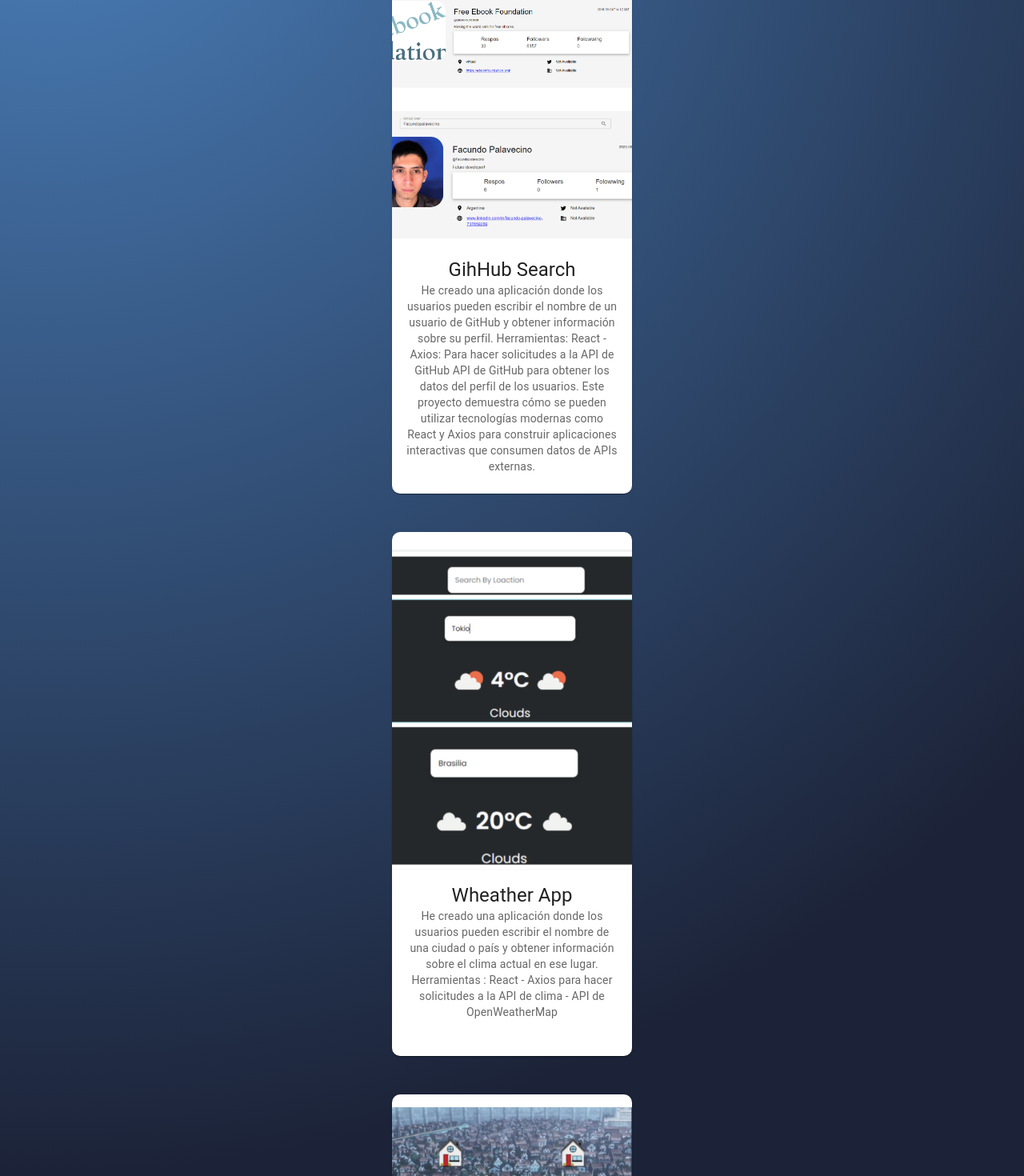
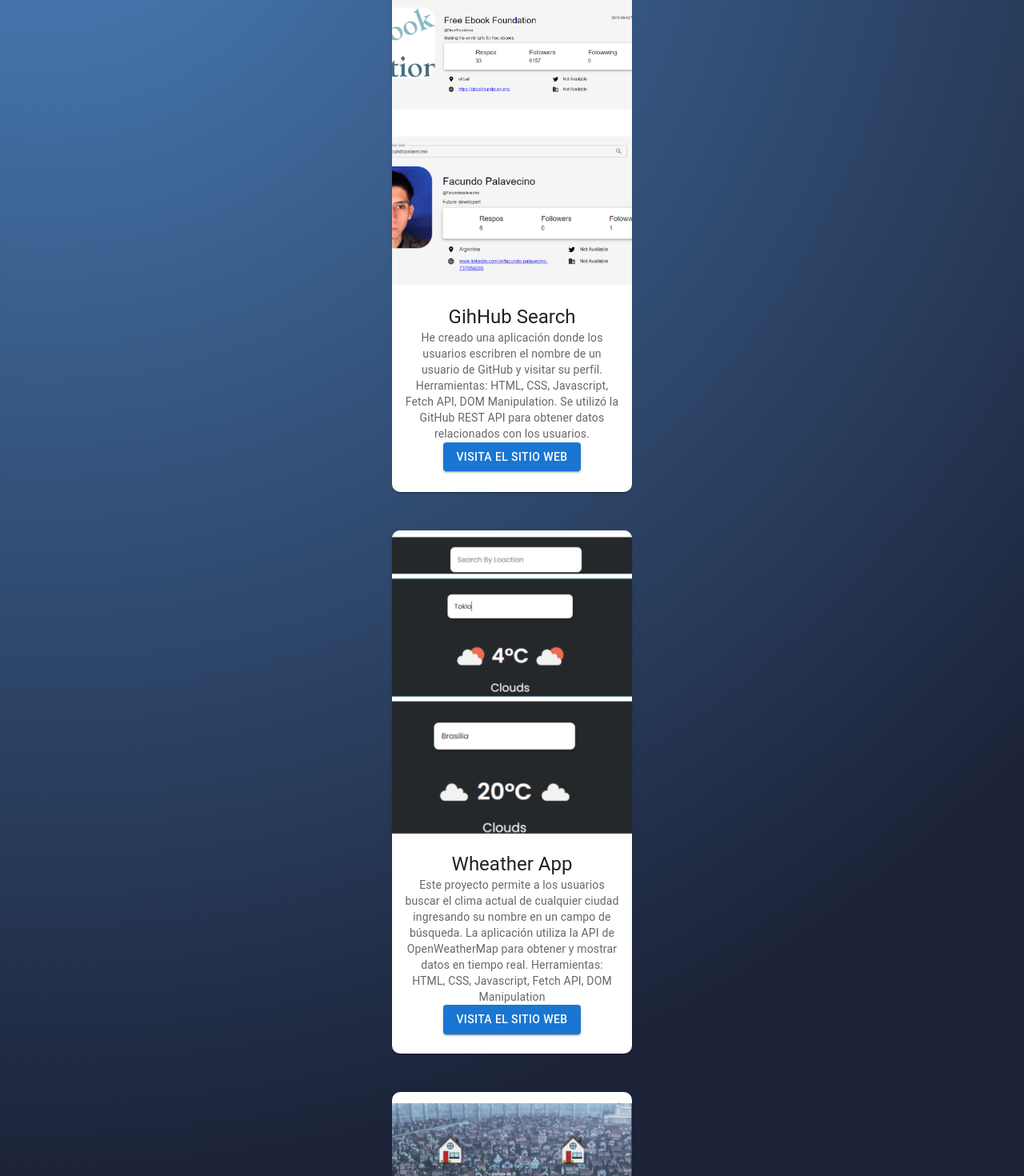
Before and after one commit to Facundopalavecino/fpPortfolioWeb, a React (Create React App) app: page /MisProyectos in a window 1280 px wide. Shown: the part 235-1705 px from the top of the page at 80% size. Built offline with nearby package versions, Linux system fonts and the light colour scheme.

Commit message:
Actualizacion de sitios web de proyectos

```diff
--- a/src/components/MisProyectos.tsx
+++ b/src/components/MisProyectos.tsx
@@ -1,5 +1,5 @@
 import React from 'react';
-import { Card, Typography, CardContent, CardMedia } from '@mui/material';
+import { Card, Typography, CardContent, CardMedia, Button, ImageList } from '@mui/material';
 
 import gitHub3 from '../assets/image-proyect/gitHub3.png';
 import gitHub2 from '../assets/image-proyect/gitHub2.png';
@@ -10,7 +10,6 @@
 
 const MisProyectos = () => {
     return (
-
         <div style={{textAlign:'center',
             display:'flex',
             justifyContent:'center',
@@ -36,11 +35,14 @@
                             GihHub Search
                         </Typography>
                         <Typography variant="body2" color="text.secondary">
-                        He creado una aplicación donde los usuarios pueden escribir el nombre de un usuario de GitHub y obtener información sobre su perfil.
-                        Herramientas: React - Axios: Para hacer solicitudes a la API de GitHub
-                        API de GitHub para obtener los datos del perfil de los usuarios.
-                        Este proyecto demuestra cómo se pueden utilizar tecnologías modernas como React y Axios para construir aplicaciones interactivas que consumen datos de APIs externas.
+                        He creado una aplicación donde los usuarios escribren el nombre de un usuario de GitHub y visitar su perfil.
+                        Herramientas: HTML, CSS, Javascript, Fetch API, DOM Manipulation.
+                        Se utilizó la GitHub REST API para obtener datos relacionados con los usuarios.
                         </Typography>
+                        <Button variant="contained"
+                        href="https://git-hub-users-one.vercel.app/" target="_black">
+                        Visita el sitio web
+                        </Button>
                     </CardContent>
                 </Card>
                 <br />
@@ -56,9 +58,13 @@
                             Wheather App
                         </Typography>
                         <Typography variant="body2" color="text.secondary">
-                        He creado una aplicación donde los usuarios pueden escribir el nombre de una ciudad o país y obtener información sobre el clima actual en ese lugar.
-                        Herramientas : React - Axios para hacer solicitudes a la API de clima - API de OpenWeatherMap
+                        Este proyecto permite a los usuarios buscar el clima actual de cualquier ciudad ingresando su nombre en un campo de búsqueda. La aplicación utiliza la API de OpenWeatherMap para obtener y mostrar datos en tiempo real.
+                        Herramientas: HTML, CSS, Javascript, Fetch API, DOM Manipulation
                         </Typography>
+                        <Button variant="contained"
+                        href="https://wheater-app-silk.vercel.app/" target="_black">
+                        Visita el sitio web
+                        </Button>
                     </CardContent>
                 </Card>
                 <br />
--- a/src/index.css
+++ b/src/index.css
@@ -492,3 +492,8 @@
   color: var(--colorTwo);
   box-shadow: inset 0 0 60px var(--color), 0 0 9px 3px var();
  }
+
+ .cardCoderhause{
+  padding-top: 1rem;
+  padding-bottom: 3rem;
+ }
```
Also changed, not shown: src/assets/image-proyect/coderhause.png (added).
